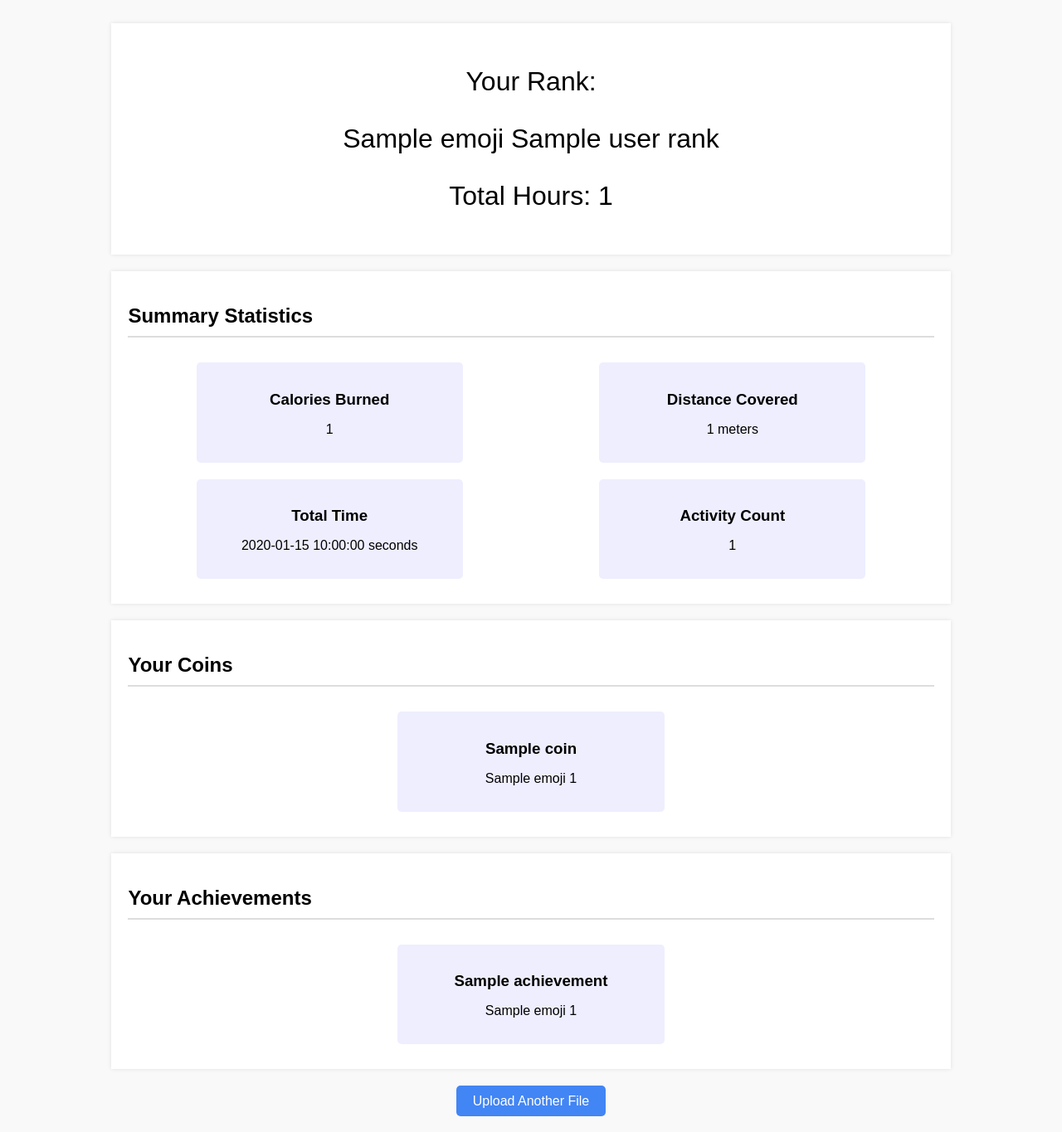
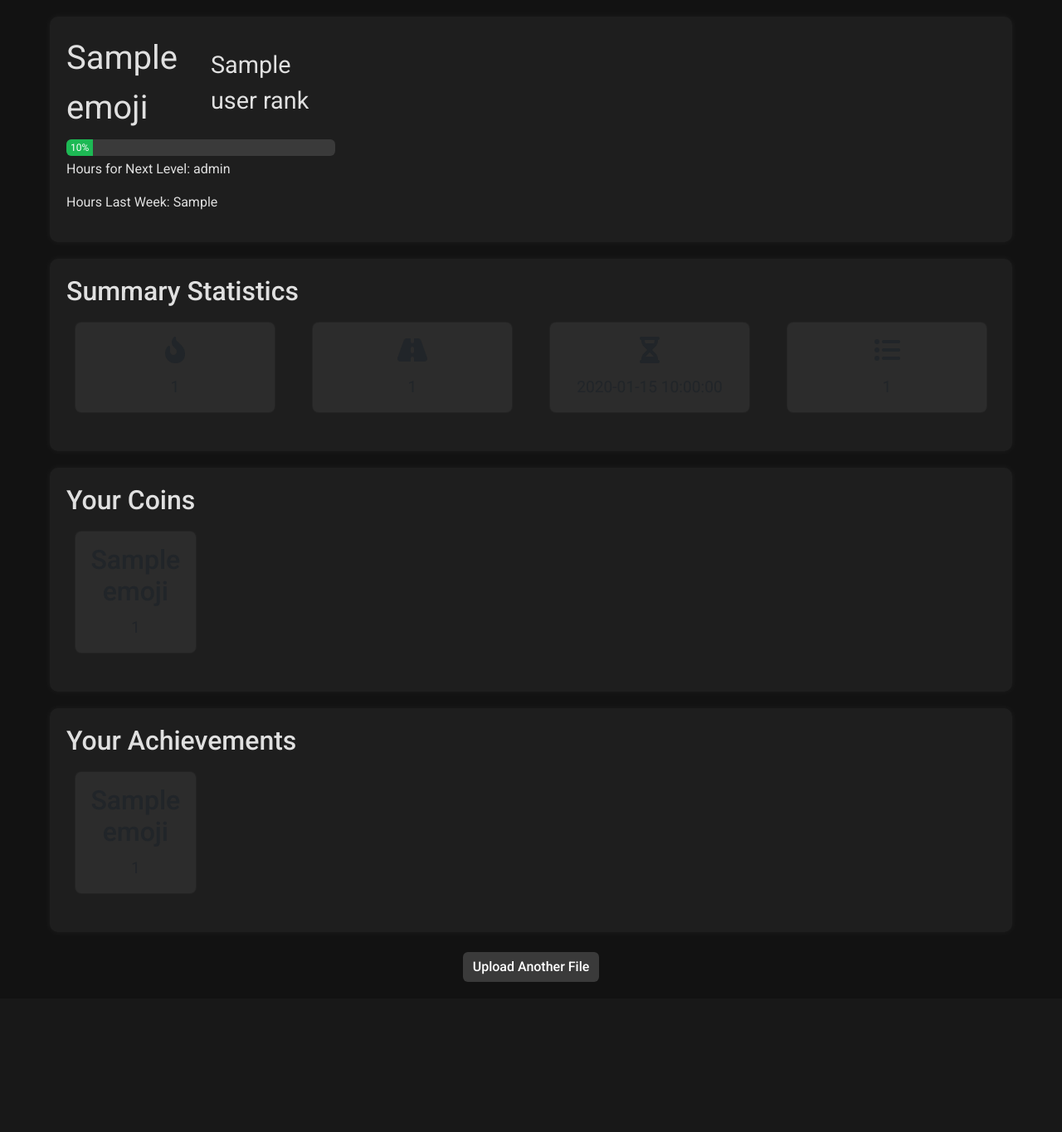
Before and after one commit to micmer-git/league-of-strava-website, a Flask app: template templates/dashboard.html in a window 1280 px wide. Shown: the whole page at 83% size. After the commit the page ends 1184 px from the top, so only its background shows below. Run offline with Flask 3, Linux system fonts and the light colour scheme; the template is opened without the code that fills it: most values are stand-ins (such as "Sample title", 1, 10 or a date in 2020); some libraries are stand-ins or nearby versions.

Commit message:
This is greaaat :)

```diff
--- a/app.py
+++ b/app.py
@@ -16,27 +16,27 @@ logging.basicConfig(level=logging.INFO)
 # Rank System Configuration in Python (Based on Total Hours)
 rank_config = [
     {'name': 'Bronze 3', 'emoji': '🥉', 'min_hours': 0},
-    {'name': 'Bronze 2', 'emoji': '🥉', 'min_hours': 50},
-    {'name': 'Bronze 1', 'emoji': '🥉', 'min_hours': 100},
-    {'name': 'Silver 3', 'emoji': '🥈', 'min_hours': 150},
-    {'name': 'Silver 2', 'emoji': '🥈', 'min_hours': 200},
-    {'name': 'Silver 1', 'emoji': '🥈', 'min_hours': 250},
-    {'name': 'Gold 3', 'emoji': '🥇', 'min_hours': 300},
-    {'name': 'Gold 2', 'emoji': '🥇', 'min_hours': 350},
-    {'name': 'Gold 1', 'emoji': '🥇', 'min_hours': 400},
-    {'name': 'Platinum 3', 'emoji': '🏆', 'min_hours': 450},
-    {'name': 'Platinum 2', 'emoji': '🏆', 'min_hours': 500},
-    {'name': 'Platinum 1', 'emoji': '🏆', 'min_hours': 550},
-    {'name': 'Diamond 3', 'emoji': '💎', 'min_hours': 600},
-    {'name': 'Diamond 2', 'emoji': '💎', 'min_hours': 650},
-    {'name': 'Diamond 1', 'emoji': '💎', 'min_hours': 700},
-    {'name': 'Master 3', 'emoji': '🔥', 'min_hours': 750},
-    {'name': 'Master 2', 'emoji': '🔥', 'min_hours': 800},
-    {'name': 'Master 1', 'emoji': '🔥', 'min_hours': 850},
-    {'name': 'Grandmaster 3', 'emoji': '🚀', 'min_hours': 900},
-    {'name': 'Grandmaster 2', 'emoji': '🚀', 'min_hours': 950},
-    {'name': 'Grandmaster 1', 'emoji': '🚀', 'min_hours': 1000},
-    {'name': 'Challenger', 'emoji': '🌟', 'min_hours': 1050},
+    {'name': 'Bronze 2', 'emoji': '🥉', 'min_hours': 5},
+    {'name': 'Bronze 1', 'emoji': '🥉', 'min_hours': 10},
+    {'name': 'Silver 3', 'emoji': '🥈', 'min_hours': 15},
+    {'name': 'Silver 2', 'emoji': '🥈', 'min_hours': 20},
+    {'name': 'Silver 1', 'emoji': '🥈', 'min_hours': 25},
+    {'name': 'Gold 3', 'emoji': '🥇', 'min_hours': 30},
+    {'name': 'Gold 2', 'emoji': '🥇', 'min_hours': 35},
+    {'name': 'Gold 1', 'emoji': '🥇', 'min_hours': 40},
+    {'name': 'Platinum 3', 'emoji': '🏆', 'min_hours': 45},
+    {'name': 'Platinum 2', 'emoji': '🏆', 'min_hours': 50},
+    {'name': 'Platinum 1', 'emoji': '🏆', 'min_hours': 55},
+    {'name': 'Diamond 3', 'emoji': '💎', 'min_hours': 60},
+    {'name': 'Diamond 2', 'emoji': '💎', 'min_hours': 65},
+    {'name': 'Diamond 1', 'emoji': '💎', 'min_hours': 70},
+    {'name': 'Master 3', 'emoji': '🔥', 'min_hours': 75},
+    {'name': 'Master 2', 'emoji': '🔥', 'min_hours': 80},
+    {'name': 'Master 1', 'emoji': '🔥', 'min_hours': 85},
+    {'name': 'Grandmaster 3', 'emoji': '🚀', 'min_hours': 90},
+    {'name': 'Grandmaster 2', 'emoji': '🚀', 'min_hours': 95},
+    {'name': 'Grandmaster 1', 'emoji': '🚀', 'min_hours': 100},
+    {'name': 'Challenger', 'emoji': '🌟', 'min_hours': 105},
 ]
 
 # Dynamically add Master Prestige levels
@@ -44,7 +44,7 @@ for i in range(2, 101):
     rank_config.append({
         'name': f'Master Prestige {i}',
         'emoji': '⭐',
-        'min_hours': 1050 + (i - 1) * 100  # Each level requires 5 additional hours
+        'min_hours': 105 + (i - 1) * 5  # Each level requires 5 additional hours
     })
 
 # Achievement Configuration
@@ -88,7 +88,7 @@ def allowed_file(filename):
 def process_dataframe(dataframe):
     # Ensure necessary columns are present
     required_columns = ['Calories', 'Distance', 'Elapsed Time', 'Elevation Gain',
-                        'Max Heart Rate', 'Average Heart Rate', 'Activity Type']
+                        'Max Heart Rate', 'Average Heart Rate', 'Activity Type', 'Activity Date']
     missing_columns = [col for col in required_columns if col not in dataframe.columns]
     if missing_columns:
         error = f"The following required columns are missing in the uploaded file: {', '.join(missing_columns)}"
@@ -101,6 +101,20 @@ def process_dataframe(dataframe):
 
     # Drop rows with NaN values in numeric columns
     dataframe = dataframe.dropna(subset=numeric_columns).copy()
+
+    # Convert 'Activity Date' to datetime using the correct format
+    # Assuming the format is 'Mar 19, 2016, 8:44:35 AM'
+    date_format = '%b %d, %Y, %I:%M:%S %p'
+    dataframe['Activity Date'] = pd.to_datetime(
+        dataframe['Activity Date'], format=date_format, errors='coerce')
+
+    # Check if 'Activity Date' conversion was successful
+    if dataframe['Activity Date'].isnull().all():
+        error = "All 'Activity Date' values are invalid or could not be parsed. Please check the date format in your CSV file."
+        return None, error
+
+    # Drop rows with invalid dates
+    dataframe = dataframe.dropna(subset=['Activity Date']).copy()
 
     # Ensure 'Activity Type' is a string
     dataframe['Activity Type'] = dataframe['Activity Type'].astype(str)
@@ -157,12 +171,19 @@ def calculate_coins(df):
     climber_coin = len(df[df['Total Elevation Gain'] > 1000])
     michelin_star_coin = len(df[df['Calories'] > 2000])
 
+    # Coins collected in the last week
+    last_week = pd.Timestamp.now() - pd.Timedelta(days=7)
+    coins_last_week = df[df['Activity Date'] >= last_week]
+    everest_coins_last_week = coins_last_week['Total Elevation Gain'].sum() / EVEREST_HEIGHT
+    pizza_coins_last_week = coins_last_week['Calories'].sum() / PIZZA_CALORIES
+    heartbeat_coins_last_week = coins_last_week['Total Heartbeats'].sum() / HEARTBEAT_UNIT
+
     coins = [
-        {'name': 'Everest Coins', 'emoji': '🏔️', 'count': round(everest_coins, 2)},
-        {'name': 'Pizza Coins', 'emoji': '🍕', 'count': round(pizza_coins, 2)},
-        {'name': 'Heartbeat Coins', 'emoji': '❤️', 'count': round(heartbeat_coins, 2)},
-        {'name': 'Climber Activities', 'emoji': '⛰️', 'count': climber_coin},
-        {'name': 'Michelin Star Burner', 'emoji': '🔥', 'count': michelin_star_coin}
+        {'name': 'Everest Coins', 'emoji': '🏔️', 'count': round(everest_coins, 1), 'last_week': round(everest_coins_last_week, 1)},
+        {'name': 'Pizza Coins', 'emoji': '🍕', 'count': round(pizza_coins, 1), 'last_week': round(pizza_coins_last_week, 1)},
+        {'name': 'Heartbeat Coins', 'emoji': '❤️', 'count': round(heartbeat_coins, 1), 'last_week': round(heartbeat_coins_last_week, 1)},
+        {'name': 'Climber Activities', 'emoji': '⛰️', 'count': climber_coin, 'last_week': 0},
+        {'name': 'Michelin Star Burner', 'emoji': '🔥', 'count': michelin_star_coin, 'last_week': 0}
     ]
 
     return coins
@@ -208,6 +229,36 @@ def calculate_achievements(df, achievement_config):
 
     return achievements
 
+def calculate_progress(total_hours, rank_config):
+    # Find current rank index
+    sorted_ranks = sorted(rank_config, key=lambda x: x['min_hours'])
+    current_rank = None
+    next_rank = None
+    for rank in sorted_ranks:
+        if total_hours >= rank['min_hours']:
+            current_rank = rank
+    current_index = sorted_ranks.index(current_rank)
+    if current_index < len(sorted_ranks) - 1:
+        next_rank = sorted_ranks[current_index + 1]
+    else:
+        next_rank = current_rank  # No next rank
+
+    if next_rank['min_hours'] > current_rank['min_hours']:
+        progress = (total_hours - current_rank['min_hours']) / (next_rank['min_hours'] - current_rank['min_hours']) * 100
+    else:
+        progress = 100
+
+    return round(progress, 1), next_rank['min_hours'] - current_rank['min_hours']
+
+def calculate_hours_last_week(df):
+    last_week = pd.Timestamp.now() - pd.Timedelta(days=7)
+    hours_last_week = df[df['Activity Date'] >= last_week]['Elapsed Time'].sum() / 3600
+    return round(hours_last_week, 2)
+
+def calculate_hours_total(df):
+    total_hours = df['Elapsed Time'].sum() / 3600
+    return round(total_hours, 2)
+
 @app.route('/', methods=['GET', 'POST'])
 def index():
     if request.method == 'POST':
@@ -234,16 +285,21 @@ def index():
                 achievements = calculate_achievements(dataframe, achievement_config)
                 coins = calculate_coins(dataframe)
                 stats = calculate_stats(dataframe)
-                total_hours = stats['total_time'] / 3600
+                total_hours = calculate_hours_total(dataframe)
+                hours_last_week = calculate_hours_last_week(dataframe)
                 user_rank = get_user_rank(total_hours, rank_config)
+                progress, hours_next_level = calculate_progress(total_hours, rank_config)
 
                 # Now render the dashboard template
                 return render_template('dashboard.html',
                                        user_rank=user_rank,
-                                       total_hours=round(total_hours, 2),
+                                       total_hours=total_hours,
                                        stats=stats,
                                        achievements=achievements,
-                                       coins=coins)
+                                       coins=coins,
+                                       progress=progress,
+                                       hours_next_level=hours_next_level,
+                                       hours_last_week=hours_last_week)
             except Exception as e:
                 logging.exception("Error processing the file.")
                 error = f'An error occurred during processing: {e}'
--- /dev/null
+++ b/static/css/styles.css
@@ -0,0 +1,168 @@
+/* Import Roboto Font */
+@import url('https://fonts.googleapis.com/css2?family=Roboto:wght@300;400;500;700&display=swap');
+
+/* Apply Roboto Font Globally */
+body {
+    font-family: 'Roboto', sans-serif;
+    background-color: #121212; /* Dark background */
+    color: #E0E0E0; /* Light text for readability */
+}
+
+/* Container Styles */
+.container {
+    max-width: 1200px;
+    margin: auto;
+    padding: 20px;
+}
+
+/* Section Styles */
+.section {
+    background-color: #1E1E1E;
+    padding: 20px;
+    margin-bottom: 20px;
+    border-radius: 10px;
+    box-shadow: 0px 0px 10px rgba(255, 255, 255, 0.05);
+}
+
+/* Card Styles */
+.card {
+    background-color: #2C2C2C;
+    padding: 15px;
+    margin: 10px;
+    border-radius: 8px;
+    text-align: center;
+    transition: transform 0.2s, box-shadow 0.2s;
+    cursor: pointer;
+    position: relative;
+}
+
+.card:hover {
+    transform: translateY(-5px);
+    box-shadow: 0px 4px 20px rgba(255, 255, 255, 0.1);
+}
+
+.card h3 {
+    margin-bottom: 10px;
+    font-weight: 500;
+    font-size: 2em;
+}
+
+.card p {
+    font-size: 1.2em;
+    margin: 0;
+}
+
+/* Rank Section Styles */
+.rank {
+    display: flex;
+    align-items: center;
+    justify-content: space-between;
+}
+
+.rank-info {
+    display: flex;
+    align-items: center;
+}
+
+.rank-info p {
+    margin: 0 10px 0 0;
+    font-size: 1.5em;
+}
+
+.rank-coins {
+    font-size: 1.2em;
+    color: #FFD700; /* Gold color for coins */
+}
+
+.coin-item {
+    display: inline-flex;
+    align-items: center;
+}
+
+.coin-item .badge {
+    font-size: 0.8em;
+}
+
+/* Tooltip Styles */
+.tooltip-inner {
+    background-color: #333333;
+    color: #E0E0E0;
+    border: none;
+    font-size: 0.9em;
+    max-width: 200px;
+}
+
+.bs-tooltip-top .arrow::before,
+.bs-tooltip-auto[x-placement^="top"] .arrow::before {
+    border-top-color: #333333;
+}
+
+.bs-tooltip-bottom .arrow::before,
+.bs-tooltip-auto[x-placement^="bottom"] .arrow::before {
+    border-bottom-color: #333333;
+}
+
+.bs-tooltip-left .arrow::before,
+.bs-tooltip-auto[x-placement^="left"] .arrow::before {
+    border-left-color: #333333;
+}
+
+.bs-tooltip-right .arrow::before,
+.bs-tooltip-auto[x-placement^="right"] .arrow::before {
+    border-right-color: #333333;
+}
+
+/* Progress Bar Styles */
+.progress {
+    background-color: #3A3A3A;
+}
+
+.progress-bar {
+    background-color: #1DB954; /* Spotify Green for progress */
+}
+
+/* Badge Styles */
+.badge.bg-success {
+    background-color: #28a745 !important;
+}
+
+/* Button Styles */
+.btn-primary {
+    background-color: #1F6FEB;
+    border: none;
+    font-weight: 500;
+}
+
+.btn-primary:hover {
+    background-color: #1158c7;
+}
+
+.btn-secondary {
+    background-color: #3A3A3A;
+    border: none;
+    font-weight: 500;
+}
+
+.btn-secondary:hover {
+    background-color: #575757;
+}
+
+/* Footer Styles (if needed) */
+.footer {
+    text-align: center;
+    padding: 20px;
+    color: #888888;
+    font-size: 0.9em;
+}
+
+/* Responsive Adjustments */
+@media (max-width: 768px) {
+    .rank {
+        flex-direction: column;
+        align-items: flex-start;
+    }
+
+    .rank-coins {
+        margin-top: 10px;
+    }
+}
--- /dev/null
+++ b/static/js/scripts.js
@@ -0,0 +1,7 @@
+// Initialize Bootstrap Tooltips
+document.addEventListener('DOMContentLoaded', function () {
+    var tooltipTriggerList = [].slice.call(document.querySelectorAll('[data-bs-toggle="tooltip"]'))
+    var tooltipList = tooltipTriggerList.map(function (tooltipTriggerEl) {
+        return new bootstrap.Tooltip(tooltipTriggerEl)
+    })
+});
--- a/templates/dashboard.html
+++ b/templates/dashboard.html
@@ -1,46 +1,77 @@
 <!DOCTYPE html>
-<html>
+<html lang="en">
 <head>
+    <meta charset="UTF-8">
     <title>Activity Dashboard</title>
-    <style>
-        body { font-family: Arial, sans-serif; background-color: #f9f9f9; }
-        .container { width: 80%; margin: auto; padding: 20px; }
-        .section { background-color: white; padding: 20px; margin-bottom: 20px; box-shadow: 0px 0px 5px rgba(0,0,0,0.1); }
-        h2 { border-bottom: 2px solid #ddd; padding-bottom: 10px; }
-        .rank { font-size: 2em; text-align: center; }
-        .stats, .coins, .achievements { display: flex; flex-wrap: wrap; justify-content: space-around; }
-        .card { width: 30%; background-color: #eef; padding: 15px; margin: 10px; border-radius: 5px; text-align: center; }
-        .card h3 { margin-bottom: 10px; }
-    </style>
+    <!-- Bootstrap CSS -->
+    <link href="https://cdn.jsdelivr.net/npm/bootstrap@5.3.0/dist/css/bootstrap.min.css" rel="stylesheet">
+    <!-- Font Awesome for Additional Icons (Optional) -->
+    <link href="https://cdnjs.cloudflare.com/ajax/libs/font-awesome/6.4.0/css/all.min.css" rel="stylesheet">
+    <!-- Custom CSS -->
+    <link href="{{ url_for('static', filename='css/styles.css') }}" rel="stylesheet">
+    <!-- Google Fonts - Roboto -->
+    <link href="https://fonts.googleapis.com/css2?family=Roboto:wght@300;400;500;700&display=swap" rel="stylesheet">
 </head>
 <body>
     <div class="container">
-        <!-- User Rank Section -->
+        <!-- User Rank and Coins Section -->
         <div class="section rank">
-            <p>Your Rank:</p>
-            <p>{{ user_rank['emoji'] }} {{ user_rank['name'] }}</p>
-            <p>Total Hours: {{ total_hours }}</p>
+            <div class="row align-items-center">
+                <div class="col-md-8">
+                    <div class="rank-info d-flex align-items-center">
+                        <span style="font-size: 2.5em;">{{ user_rank['emoji'] }}</span>
+                        <span style="font-size: 1.8em; margin-left: 10px;">{{ user_rank['name'] }}</span>
+                    </div>
+                    <!-- Progress Bar -->
+                    <div class="progress mt-2" style="height: 20px;">
+                        <div class="progress-bar" role="progressbar" style="width: {{ progress }}%;" aria-valuenow="{{ progress }}" aria-valuemin="0" aria-valuemax="100">
+                            {{ progress }}%
+                        </div>
+                    </div>
+                    <p class="mt-1">Hours for Next Level: {{ hours_next_level }}</p>
+                    <p class="mt-1">Hours Last Week: {{ hours_last_week }}</p>
+                </div>
+                <div class="col-md-4 text-end">
+                    <div class="rank-coins">
+                        {% for coin in coins %}
+                            {% if coin.name in ['Everest Coins', 'Pizza Coins', 'Heartbeat Coins'] %}
+                                <span class="coin-item me-3" data-bs-toggle="tooltip" data-bs-placement="top" title="{{ coin.name }}: Total - {{ coin.count }}, Last Week - {{ coin.last_week }}">
+                                    {{ coin['emoji'] }} {{ coin['count'] }}<span class="badge bg-success ms-1">+{{ coin['last_week'] }}</span>
+                                </span>
+                            {% endif %}
+                        {% endfor %}
+                    </div>
+                </div>
+            </div>
         </div>
 
         <!-- Summary Statistics Section -->
         <div class="section">
             <h2>Summary Statistics</h2>
-            <div class="stats">
-                <div class="card">
-                    <h3>Calories Burned</h3>
-                    <p>{{ stats.total_calories }}</p>
+            <div class="row">
+                <div class="col-md-3 col-sm-6 mb-3">
+                    <div class="card" data-bs-toggle="tooltip" data-bs-placement="top" title="Total calories burned across all activities">
+                        <h3><i class="fas fa-fire-alt"></i></h3>
+                        <p>{{ stats.total_calories }}</p>
+                    </div>
                 </div>
-                <div class="card">
-                    <h3>Distance Covered</h3>
-                    <p>{{ stats.total_distance }} meters</p>
+                <div class="col-md-3 col-sm-6 mb-3">
+                    <div class="card" data-bs-toggle="tooltip" data-bs-placement="top" title="Total distance covered in meters">
+                        <h3><i class="fas fa-road"></i></h3>
+                        <p>{{ stats.total_distance }}</p>
+                    </div>
                 </div>
-                <div class="card">
-                    <h3>Total Time</h3>
-                    <p>{{ stats.total_time }} seconds</p>
+                <div class="col-md-3 col-sm-6 mb-3">
+                    <div class="card" data-bs-toggle="tooltip" data-bs-placement="top" title="Total time spent on activities in seconds">
+                        <h3><i class="fas fa-hourglass-half"></i></h3>
+                        <p>{{ stats.total_time }}</p>
+                    </div>
                 </div>
-                <div class="card">
-                    <h3>Activity Count</h3>
-                    <p>{{ stats.activity_count }}</p>
+                <div class="col-md-3 col-sm-6 mb-3">
+                    <div class="card" data-bs-toggle="tooltip" data-bs-placement="top" title="Number of activities recorded">
+                        <h3><i class="fas fa-list-ul"></i></h3>
+                        <p>{{ stats.activity_count }}</p>
+                    </div>
                 </div>
             </div>
         </div>
@@ -48,11 +79,16 @@
         <!-- Coins Section -->
         <div class="section">
             <h2>Your Coins</h2>
-            <div class="coins">
+            <div class="row">
                 {% for coin in coins %}
-                    <div class="card">
-                        <h3>{{ coin['name'] }}</h3>
-                        <p>{{ coin['emoji'] }} {{ coin['count'] }}</p>
+                    <div class="col-md-2 col-sm-4 col-6 mb-3">
+                        <div class="card" data-bs-toggle="tooltip" data-bs-placement="top" title="{{ coin['name'] }}: Total - {{ coin['count'] }}, Last Week - {{ coin['last_week'] }}">
+                            <h3>{{ coin['emoji'] }}</h3>
+                            <p>{{ coin['count'] }}</p>
+                            {% if coin['last_week'] > 0 %}
+                                <span class="badge bg-success">+{{ coin['last_week'] }}</span>
+                            {% endif %}
+                        </div>
                     </div>
                 {% endfor %}
             </div>
@@ -61,20 +97,27 @@
         <!-- Achievements Section -->
         <div class="section">
             <h2>Your Achievements</h2>
-            <div class="achievements">
+            <div class="row">
                 {% for achievement in achievements %}
-                    <div class="card">
-                        <h3>{{ achievement['name'] }}</h3>
-                        <p>{{ achievement['emoji'] }} {{ achievement['count'] }}</p>
+                    <div class="col-md-2 col-sm-4 col-6 mb-3">
+                        <div class="card" data-bs-toggle="tooltip" data-bs-placement="top" title="{{ achievement['name'] }}: Achieved {{ achievement['count'] }} times">
+                            <h3>{{ achievement['emoji'] }}</h3>
+                            <p>{{ achievement['count'] }}</p>
+                        </div>
                     </div>
                 {% endfor %}
             </div>
         </div>
 
         <!-- Back to Upload Button -->
-        <div style="text-align: center; margin-top: 30px;">
-            <a href="/" style="text-decoration: none; padding: 10px 20px; background-color: #4285F4; color: white; border-radius: 5px;">Upload Another File</a>
+        <div class="text-center mt-4">
+            <a href="/" class="btn btn-secondary">Upload Another File</a>
         </div>
     </div>
+
+    <!-- Bootstrap JS and dependencies (Popper.js) -->
+    <script src="https://cdn.jsdelivr.net/npm/bootstrap@5.3.0/dist/js/bootstrap.bundle.min.js"></script>
+    <!-- Custom JS -->
+    <script src="{{ url_for('static', filename='js/scripts.js') }}"></script>
 </body>
 </html>
```
Also changed, not shown: templates/index.html (+22 -14 lines).
